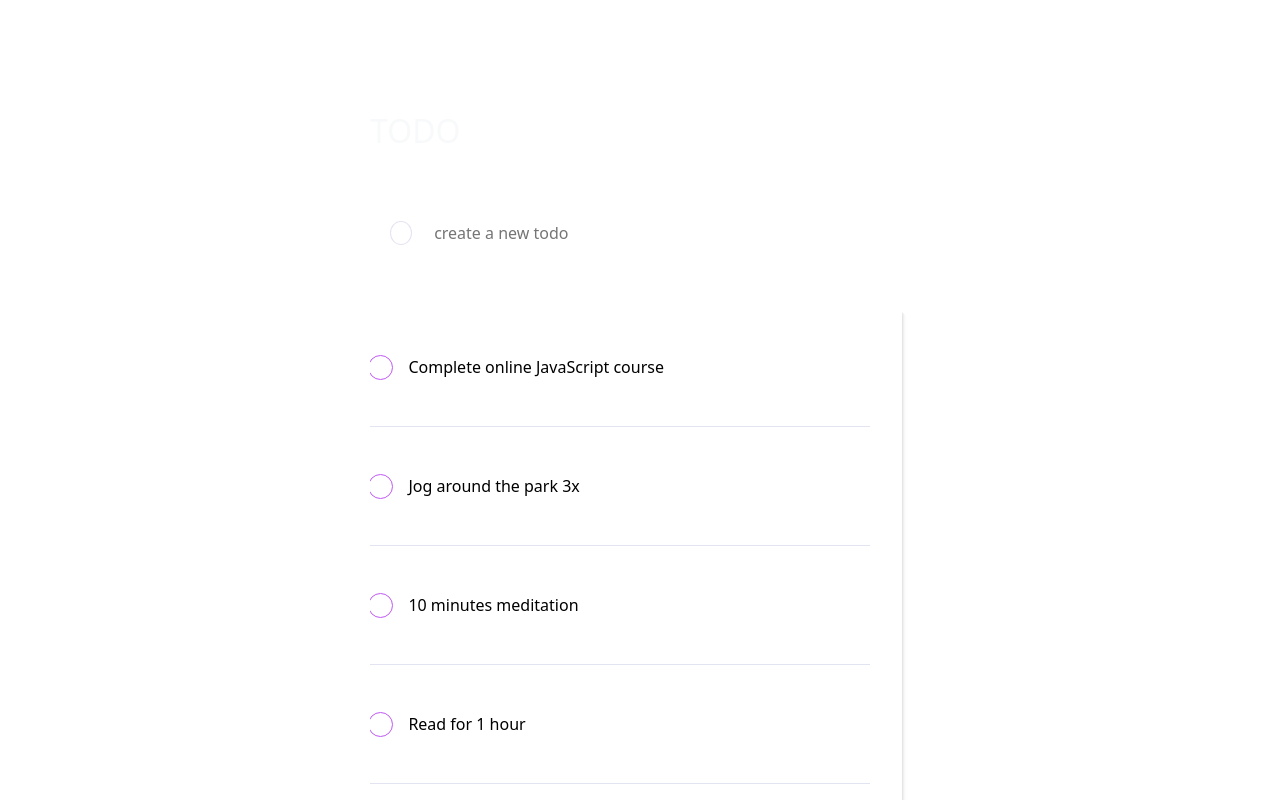
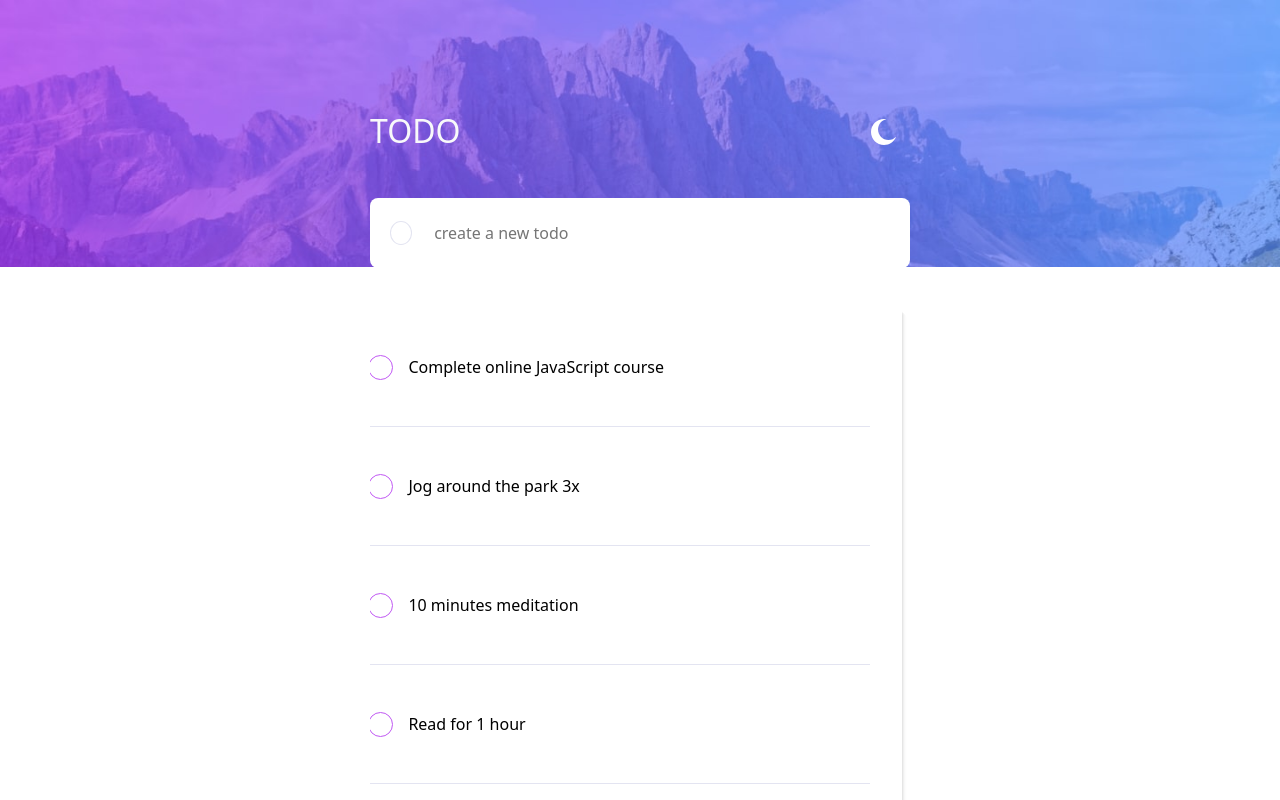
Before and after one commit to Olasubomi123/todo-app, a plain HTML site: page index.html in a window 1280 px wide. Both pictures are taken after a click on the button 884 px from the left and 132 px from the top of the page. Shown: the top 800 px of the page. Drawn offline with Linux system fonts and the light colour scheme; files whose address does not match are found by name.

Commit message:
Update style.css

```diff
--- a/style.css
+++ b/style.css
@@ -12,7 +12,7 @@ body,html{
 }
 
 .todoapp{
-    background-image: url(./images/bg-desktop-dark.jpg);
+    background-image: url(bg-desktop-dark.jpg);
     background-repeat: no-repeat;
     background-size: contain;
     background-position: top;
@@ -255,7 +255,7 @@ label{
 
 [data-theme="darkTheme"] .todoapp {
    background-color: white;
-   background: url("./images/bg-desktop-light.jpg");
+   background: url("bg-desktop-light.jpg");
     background-repeat: no-repeat;
    background-size: contain;
    color: black;
```
